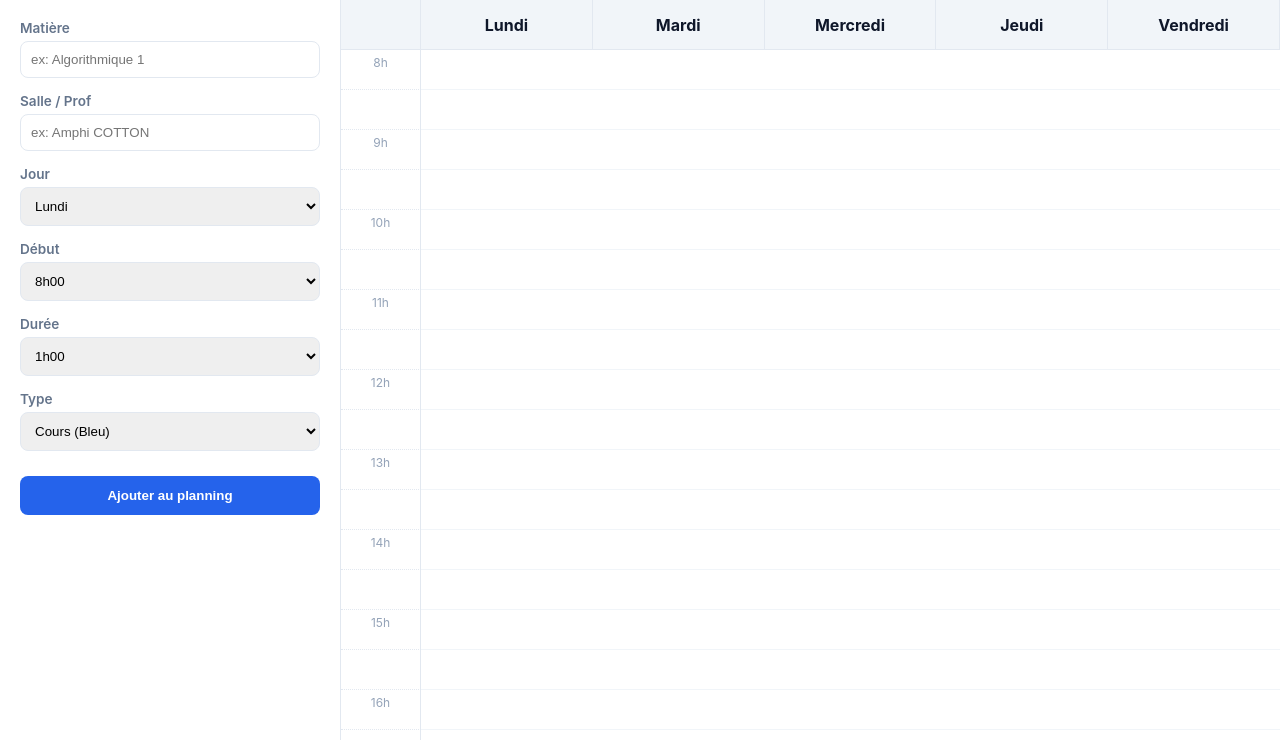
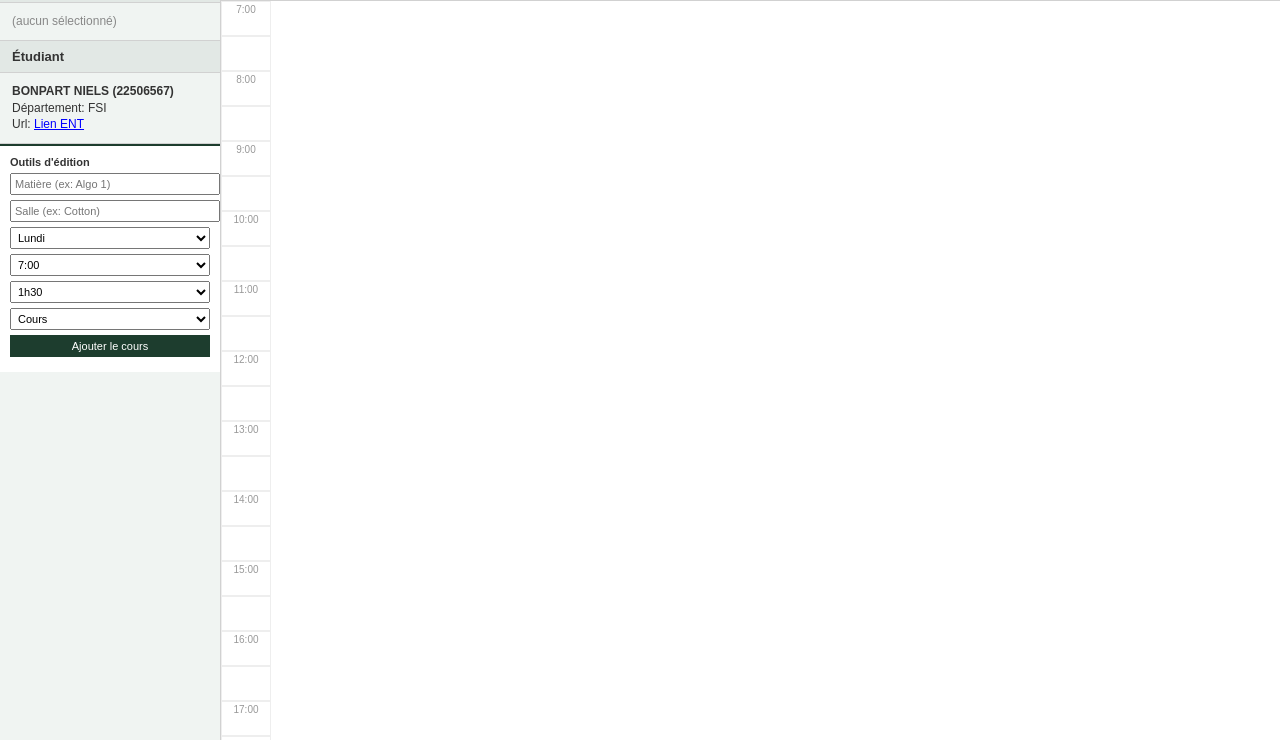
Before and after one commit to G4NON/Fake-Timetable-v2, a plain HTML site: page index.html in a window 1280 px wide. Shown: the part 60-800 px from the top of the page. Drawn offline with Linux system fonts and the light colour scheme.

Commit message:
Update title and styles for CELCAT Calendar

```diff
--- a/index.html
+++ b/index.html
@@ -3,286 +3,254 @@
 <head>
     <meta charset="UTF-8">
     <meta name="viewport" content="width=device-width, initial-scale=1.0">
-    <title>Edt Maker - FSI Toulouse</title>
+    <title>CELCAT Calendar - Université de Toulouse</title>
     <style>
         :root {
-            --primary: #2563eb;
-            --bg-main: #f8fafc;
-            --border: #e2e8f0;
-            --text: #0f172a;
-            --cours: #818cf8;
-            --td: #fb7185;
-            --tp: #34d399;
+            --ut3-green: #1d3d2e;
+            --sidebar-bg: #f0f4f2;
+            --border-color: #d1d1d1;
+            --text-dark: #333;
+            /* Couleurs CELCAT exactes */
+            --cours-blue: #7d8cf4;
+            --td-red: #f88c8c;
+            --tp-teal: #64b4a1;
         }
 
         body {
-            font-family: 'Inter', system-ui, sans-serif;
-            background: var(--bg-main);
-            color: var(--text);
+            font-family: Arial, sans-serif;
             margin: 0;
             display: flex;
             flex-direction: column;
             height: 100vh;
-            overflow: hidden;
+            color: var(--text-dark);
         }
 
+        /* BANDEAU UNIVERSITÉ */
         header {
-            background: white;
-            padding: 0 20px;
-            height: 60px;
+            background-color: var(--ut3-green);
+            color: white;
             display: flex;
             align-items: center;
-            justify-content: space-between;
-            border-bottom: 1px solid var(--border);
-            z-index: 100;
+            padding: 5px 20px;
+            font-size: 14px;
         }
 
-        .layout {
+        .logo-area { font-weight: bold; font-size: 18px; margin-right: 30px; }
+        nav span { margin: 0 10px; cursor: pointer; opacity: 0.9; }
+        nav span:hover { text-decoration: underline; }
+
+        .layout { display: flex; flex: 1; overflow: hidden; }
+
+        /* BARRE LATERALE CELCAT */
+        aside {
+            width: 220px;
+            background-color: var(--sidebar-bg);
+            border-right: 1px solid var(--border-color);
             display: flex;
-            flex: 1;
-            height: calc(100vh - 60px);
+            flex-direction: column;
         }
 
-        /* Barre latérale */
-        aside {
-            width: 300px;
-            background: white;
-            border-right: 1px solid var(--border);
-            padding: 20px;
-            display: flex;
-            flex-direction: column;
-            gap: 15px;
-            overflow-y: auto;
+        .sidebar-section { border-bottom: 1px solid var(--border-color); }
+        .sidebar-title {
+            background: #e2e8e5;
+            padding: 8px 12px;
+            font-weight: bold;
+            font-size: 13px;
+            border-bottom: 1px solid var(--border-color);
         }
+        .sidebar-content { padding: 10px 12px; font-size: 12px; line-height: 1.4; }
 
-        .form-group { display: flex; flex-direction: column; gap: 5px; }
-        label { font-size: 0.85rem; font-weight: 600; color: #64748b; }
-        input, select { padding: 10px; border: 1px solid var(--border); border-radius: 8px; outline: none; }
-        input:focus { border-color: var(--primary); }
+        /* FORMULAIRE D'AJOUT (Caché dans la structure originale mais nécessaire ici) */
+        .admin-panel {
+            background: #fff;
+            padding: 10px;
+            border-top: 2px solid var(--ut3-green);
+            font-size: 11px;
+        }
+        input, select, button { width: 100%; margin-bottom: 5px; font-size: 11px; padding: 3px; }
+        button { background: var(--ut3-green); color: white; border: none; cursor: pointer; padding: 5px; }
 
-        .btn-add {
-            background: var(--primary);
-            color: white;
-            padding: 12px;
-            border: none;
-            border-radius: 8px;
-            font-weight: bold;
-            cursor: pointer;
-            margin-top: 10px;
-            transition: opacity 0.2s;
-        }
-        .btn-add:hover { opacity: 0.9; }
-
-        /* Grille du Calendrier */
+        /* GRILLE DE L'EMPLOI DU TEMPS */
         main {
             flex: 1;
+            display: grid;
+            grid-template-columns: 50px repeat(5, 1fr);
+            grid-template-rows: 30px repeat(24, 35px); /* Tranches de 30 min */
             background: white;
-            display: grid;
-            grid-template-columns: 80px repeat(5, 1fr);
-            grid-template-rows: 50px repeat(24, 40px); /* 30 min par ligne */
             overflow-y: auto;
             position: relative;
         }
 
-        .header-cell {
-            position: sticky; top: 0; background: #f1f5f9;
-            display: flex; align-items: center; justify-content: center;
-            font-weight: bold; border-bottom: 1px solid var(--border);
-            border-right: 1px solid var(--border); z-index: 10;
+        .grid-header {
+            background: #f8f8f8;
+            border: 0.5px solid var(--border-color);
+            display: flex;
+            align-items: center;
+            justify-content: center;
+            font-weight: bold;
+            font-size: 12px;
+            position: sticky; top: 0; z-index: 10;
         }
 
-        .time-cell {
-            grid-column: 1; border-right: 1px solid var(--border);
-            border-bottom: 1px dotted #e2e8f0;
-            display: flex; justify-content: center; padding-top: 5px;
-            font-size: 0.75rem; color: #94a3b8;
+        .time-label {
+            grid-column: 1;
+            border: 0.5px solid #eee;
+            font-size: 10px;
+            color: #999;
+            text-align: center;
+            padding-top: 2px;
         }
 
-        .grid-line {
-            border-bottom: 1px solid #f1f5f9;
-            grid-column: 2 / span 5;
+        .cell { border: 0.5px solid #eee; }
+
+        /* CARTES DE COURS STYLE CELCAT */
+        .course-box {
+            margin: 1px;
+            padding: 4px;
+            font-size: 10px;
+            color: black;
+            border: 1px solid rgba(0,0,0,0.1);
+            position: relative;
+            overflow: hidden;
+            line-height: 1.2;
+            z-index: 5;
         }
-
-        /* Cartes des cours */
-        .card {
-            margin: 2px 5px;
-            padding: 10px;
-            border-radius: 8px;
-            color: white;
-            font-size: 0.8rem;
-            position: relative;
-            box-shadow: 0 4px 6px -1px rgba(0,0,0,0.1);
-            animation: fadeIn 0.3s ease;
-        }
-
-        @keyframes fadeIn { from { opacity: 0; transform: translateY(5px); } to { opacity: 1; transform: translateY(0); } }
-
-        .card.cours { background: var(--cours); border-left: 5px solid #4f46e5; }
-        .card.td { background: var(--td); border-left: 5px solid #e11d48; }
-        .card.tp { background: var(--tp); border-left: 5px solid #059669; }
-
-        .card .title { font-weight: 800; display: block; margin-bottom: 3px; }
-        .card .info { font-size: 0.75rem; opacity: 0.9; }
+        .course-box strong { display: block; margin-bottom: 2px; }
+        .course-box.cours { background-color: var(--cours-blue); }
+        .course-box.td { background-color: var(--td-red); }
+        .course-box.tp { background-color: var(--tp-teal); }
 
         .del-btn {
-            position: absolute; top: 5px; right: 5px;
-            background: rgba(0,0,0,0.1); border: none; color: white;
-            width: 20px; height: 20px; border-radius: 50%;
-            cursor: pointer; display: flex; align-items: center; justify-content: center;
+            position: absolute; top: 0; right: 0;
+            background: rgba(0,0,0,0.2); border: none; font-size: 8px; cursor: pointer;
         }
-        .del-btn:hover { background: rgba(0,0,0,0.3); }
-
     </style>
 </head>
 <body>
 
 <header>
-    <div style="display:flex; align-items:center; gap:10px;">
-        <span style="font-size:1.5rem;">📅</span>
-        <h1 style="font-size:1.2rem; margin:0;">FSI - Emploi du Temps</h1>
-    </div>
-    <button onclick="clearStorage()" style="font-size:0.7rem; background:none; border:1px solid #ccc; cursor:pointer; padding:5px; border-radius:5px;">Réinitialiser tout</button>
+    <div class="logo-area">Université de Toulouse</div>
+    <nav>
+        <span>Accueil</span> | <span>Sélecteur de dates</span> | <span>Filtre d'événements</span> | <span>Partager</span>
+    </nav>
+    <div style="margin-left: auto; font-size: 11px;">Déconnexion - 22506567</div>
 </header>
 
 <div class="layout">
     <aside>
-        <div class="form-group">
-            <label>Matière</label>
-            <input type="text" id="name" placeholder="ex: Algorithmique 1">
+        <div class="sidebar-section">
+            <div class="sidebar-title">Événement</div>
+            <div class="sidebar-content" style="color:#888;">(aucun sélectionné)</div>
         </div>
-        <div class="form-group">
-            <label>Salle / Prof</label>
-            <input type="text" id="room" placeholder="ex: Amphi COTTON">
+        <div class="sidebar-section">
+            <div class="sidebar-title">Étudiant</div>
+            <div class="sidebar-content">
+                <strong>BONPART NIELS (22506567)</strong><br>
+                Département: FSI<br>
+                Url: <span style="color:blue; text-decoration: underline;">Lien ENT</span>
+            </div>
         </div>
-        <div class="form-group">
-            <label>Jour</label>
-            <select id="day">
+
+        <div class="admin-panel">
+            <div style="font-weight:bold; margin-bottom:5px;">Outils d'édition</div>
+            <input type="text" id="cName" placeholder="Matière (ex: Algo 1)">
+            <input type="text" id="cRoom" placeholder="Salle (ex: Cotton)">
+            <select id="cDay">
                 <option value="2">Lundi</option>
                 <option value="3">Mardi</option>
                 <option value="4">Mercredi</option>
                 <option value="5">Jeudi</option>
                 <option value="6">Vendredi</option>
             </select>
-        </div>
-        <div class="form-group">
-            <label>Début</label>
-            <select id="start"></select>
-        </div>
-        <div class="form-group">
-            <label>Durée</label>
-            <select id="duration">
-                <option value="2">1h00</option>
+            <select id="cStart"></select>
+            <select id="cDuration">
                 <option value="3">1h30</option>
                 <option value="4">2h00</option>
                 <option value="6">3h00</option>
             </select>
+            <select id="cType">
+                <option value="cours">Cours</option>
+                <option value="td">TD</option>
+                <option value="tp">TP</option>
+            </select>
+            <button onclick="addCourse()">Ajouter le cours</button>
         </div>
-        <div class="form-group">
-            <label>Type</label>
-            <select id="type">
-                <option value="cours">Cours (Bleu)</option>
-                <option value="td">TD (Rose)</option>
-                <option value="tp">TP (Vert)</option>
-            </select>
-        </div>
-        <button class="btn-add" onclick="createCourse()">Ajouter au planning</button>
     </aside>
 
     <main id="grid">
-        <div class="header-cell"></div>
-        <div class="header-cell">Lundi</div>
-        <div class="header-cell">Mardi</div>
-        <div class="header-cell">Mercredi</div>
-        <div class="header-cell">Jeudi</div>
-        <div class="header-cell">Vendredi</div>
+        <div class="grid-header"></div>
+        <div class="grid-header">lun.</div>
+        <div class="grid-header">mar.</div>
+        <div class="grid-header">mer.</div>
+        <div class="grid-header">jeu.</div>
+        <div class="grid-header">ven.</div>
     </main>
 </div>
 
 <script>
     const grid = document.getElementById('grid');
-    const startSelect = document.getElementById('start');
-    let courses = JSON.parse(localStorage.getItem('myCourses')) || [];
+    const startSel = document.getElementById('cStart');
+    let data = JSON.parse(localStorage.getItem('celcat_fake')) || [];
 
-    // Initialisation de la grille
     function init() {
         let row = 2;
-        for (let h = 8; h < 20; h++) {
+        for (let h = 7; h < 20; h++) {
             for (let m of ['00', '30']) {
-                const timeLabel = document.createElement('div');
-                timeLabel.className = 'time-cell';
-                timeLabel.style.gridRow = row;
-                timeLabel.innerText = m === '00' ? h + 'h' : '';
-                grid.appendChild(timeLabel);
+                const lbl = document.createElement('div');
+                lbl.className = 'time-label';
+                lbl.style.gridRow = row;
+                lbl.innerText = m === '00' ? h + ':00' : '';
+                grid.appendChild(lbl);
 
                 const opt = document.createElement('option');
                 opt.value = row;
-                opt.innerText = h + 'h' + m;
-                startSelect.appendChild(opt);
-
-                const line = document.createElement('div');
-                line.className = 'grid-line';
-                line.style.gridRow = row;
-                grid.appendChild(line);
-
+                opt.innerText = h + ':' + m;
+                startSel.appendChild(opt);
                 row++;
             }
         }
-        renderCourses();
+        render();
     }
 
-    function createCourse() {
-        const course = {
+    function addCourse() {
+        const item = {
             id: Date.now(),
-            name: document.getElementById('name').value || 'Cours',
-            room: document.getElementById('room').value || 'Salle NC',
-            day: document.getElementById('day').value,
-            start: document.getElementById('start').value,
-            duration: document.getElementById('duration').value,
-            type: document.getElementById('type').value
+            name: document.getElementById('cName').value || 'Cours',
+            room: document.getElementById('cRoom').value || 'Amphi',
+            day: document.getElementById('cDay').value,
+            start: document.getElementById('cStart').value,
+            dur: document.getElementById('cDuration').value,
+            type: document.getElementById('cType').value
         };
-        courses.push(course);
-        save();
-        renderCourses();
-        document.getElementById('name').value = '';
+        data.push(item);
+        localStorage.setItem('celcat_fake', JSON.stringify(data));
+        render();
     }
 
-    function renderCourses() {
-        // On nettoie les anciennes cartes
-        document.querySelectorAll('.card').forEach(c => c.remove());
-
-        courses.forEach(c => {
-            const card = document.createElement('div');
-            card.className = `card ${c.type}`;
-            card.style.gridColumn = c.day;
-            card.style.gridRow = `${c.start} / span ${c.duration}`;
-            card.innerHTML = `
-                <button class="del-btn" onclick="deleteCourse(${c.id})">×</button>
-                <span class="title">${c.name}</span>
-                <span class="info">${c.room}</span>
+    function render() {
+        document.querySelectorAll('.course-box').forEach(b => b.remove());
+        data.forEach(d => {
+            const box = document.createElement('div');
+            box.className = `course-box ${d.type}`;
+            box.style.gridColumn = d.day;
+            box.style.gridRow = `${d.start} / span ${d.dur}`;
+            box.innerHTML = `
+                <button class="del-btn" onclick="removeC(${d.id})">x</button>
+                <strong>${d.name}</strong>
+                ${d.room}<br>
+                FSI / Bât. 3A
             `;
-            grid.appendChild(card);
+            grid.appendChild(box);
         });
     }
 
-    function deleteCourse(id) {
-        courses = courses.filter(c => c.id !== id);
-        save();
-        renderCourses();
-    }
-
-    function save() {
-        localStorage.setItem('myCourses', JSON.stringify(courses));
-    }
-
-    function clearStorage() {
-        if(confirm("Tout effacer ?")) {
-            localStorage.clear();
-            location.reload();
-        }
+    function removeC(id) {
+        data = data.filter(x => x.id !== id);
+        localStorage.setItem('celcat_fake', JSON.stringify(data));
+        render();
     }
 
     init();
 </script>
-
 </body>
 </html>
```
